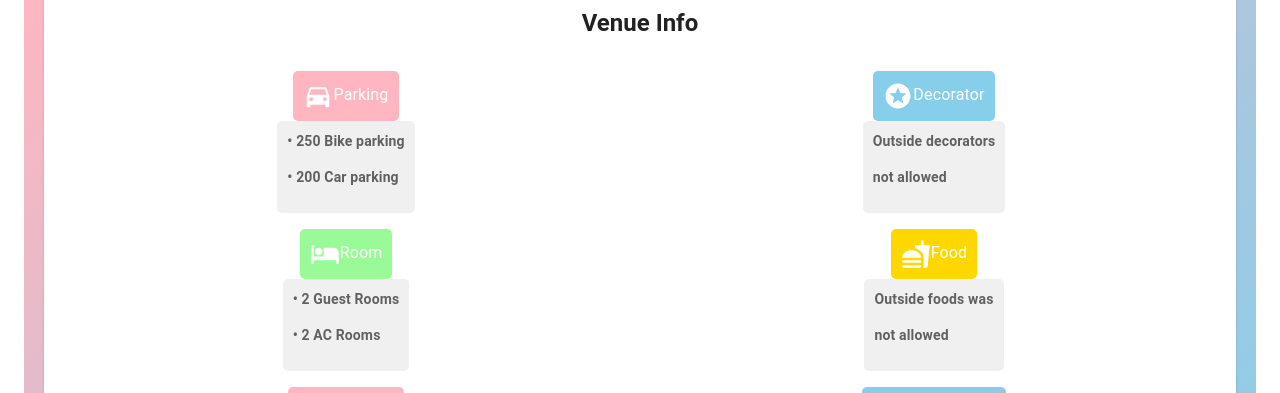
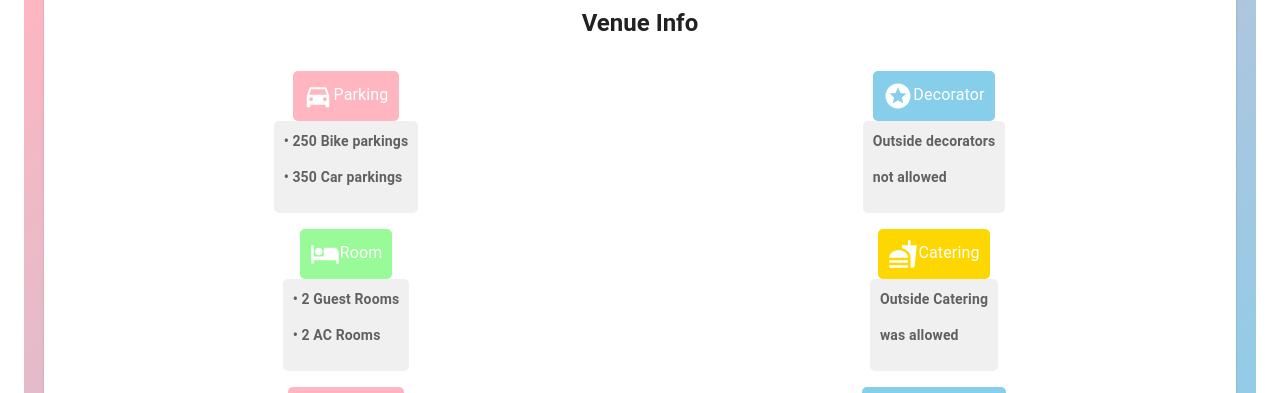
Before and after one commit to Freelancingwebsites/Ganga_Grandeur, a React (Create React App) app: page / in a window 1280 px wide. Shown: the part 1840-2233 px from the top of the page. Built offline with nearby package versions, Linux system fonts and the light colour scheme.

Commit message:
Update Venue.js

```diff
--- a/src/Components/Venue.js
+++ b/src/Components/Venue.js
@@ -66,10 +66,10 @@ const CarCard = () => {
                   <div style={sectionStyle}>
                     <Typography variant="body2" color="textSecondary">
                       <p>
-                        <b>• 250 Bike parking</b>
+                        <b>• 250 Bike parkings</b>
                       </p>
                       <p>
-                        <b>• 200 Car parking</b>
+                        <b>• 350 Car parkings</b>
                       </p>
                     </Typography>
                     {/* <Typography variant="body2" color="textSecondary">
@@ -157,16 +157,16 @@ const CarCard = () => {
                       variant="h8"
                       style={{ marginTop: "10px", color: "white" }}
                     >
-                      Food
+                      Catering
                     </Typography>
                   </div>
                   <div style={sectionStyle}>
                     <Typography variant="body2" color="textSecondary">
                       <p>
-                        <b>Outside foods was</b>
+                        <b>Outside Catering </b>
                       </p>
                       <p>
-                        <b> not allowed</b>
+                        <b> was allowed</b>
                       </p>
                     </Typography>
                   </div>
```
